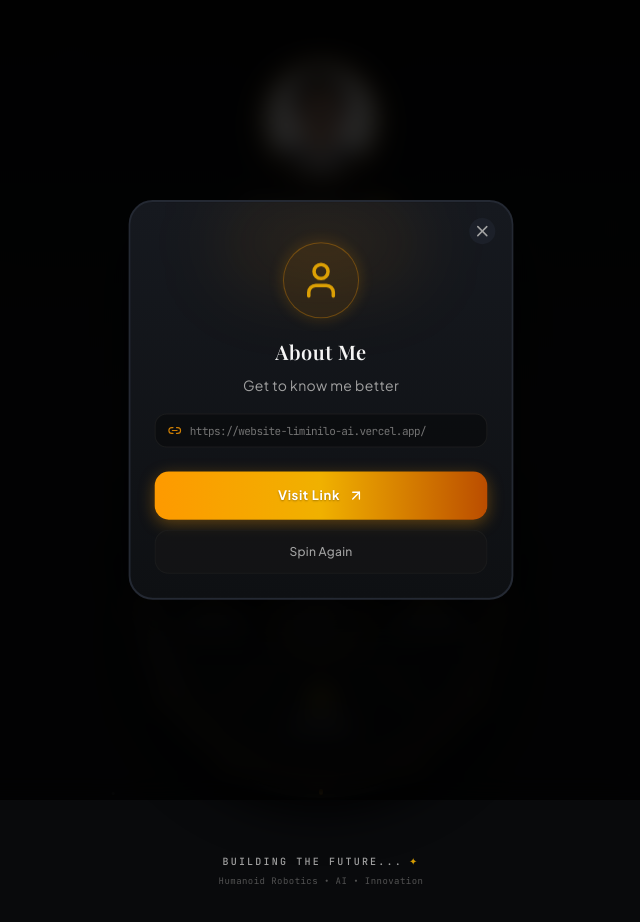
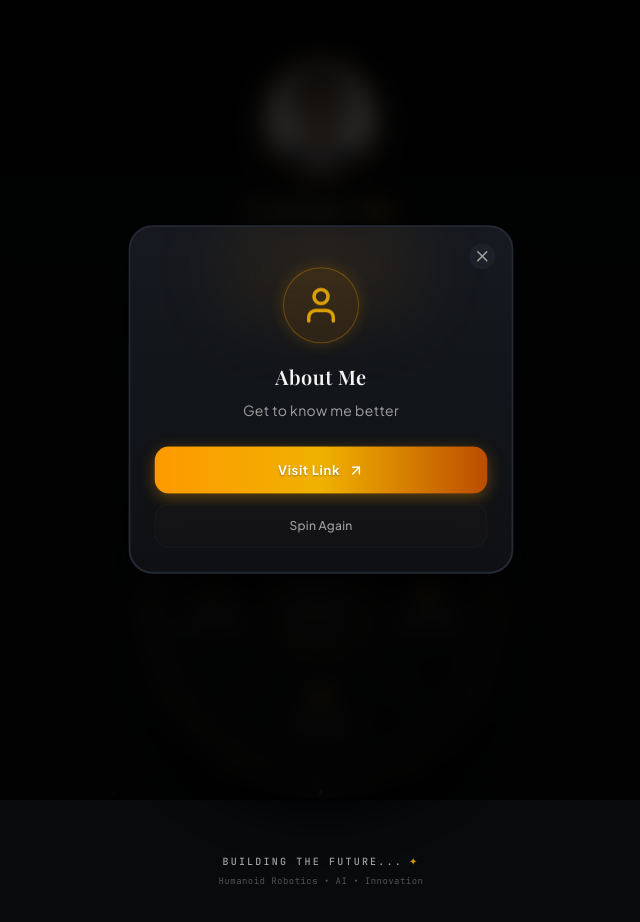
Before and after one commit to Nar1nn/Need-anything, a React (Vite) app: page / in a window 1280 px wide. Both pictures are taken after a click on the button "GO". Shown: the top 922 px of the page, without its empty margins (319-959 px from the left). Built offline with nearby package versions, Linux system fonts and the light colour scheme; a web font is replaced by a local one.

Commit message:
feat: remove URL preview from link details modal
Removed the URL preview string to simplify the link details modal interface and improve visual hierarchy.

```diff
--- a/src/components/LinkDetailsModal.tsx
+++ b/src/components/LinkDetailsModal.tsx
@@ -134,14 +134,6 @@ export default function LinkDetailsModal({ item, profile, onClose }: LinkDetails
 
           {!isListView ? (
             <>
-              {/* URL preview string for visual feedback (safeguards user trust) */}
-              <div className="mt-4 px-3 py-2 bg-[#0a0c0e]/80 rounded-[12px] border border-neutral-800/60 flex items-center space-x-2 w-full overflow-hidden">
-                <Icons.Link2 className="text-amber-500/80 shrink-0" size={14} />
-                <span className="text-[11px] font-mono select-all text-neutral-500 truncate w-full tracking-tighter">
-                  {item.url}
-                </span>
-              </div>
-
               {/* Action buttons */}
               <div className="mt-6 flex flex-col space-y-2.5">
                 <a
```
